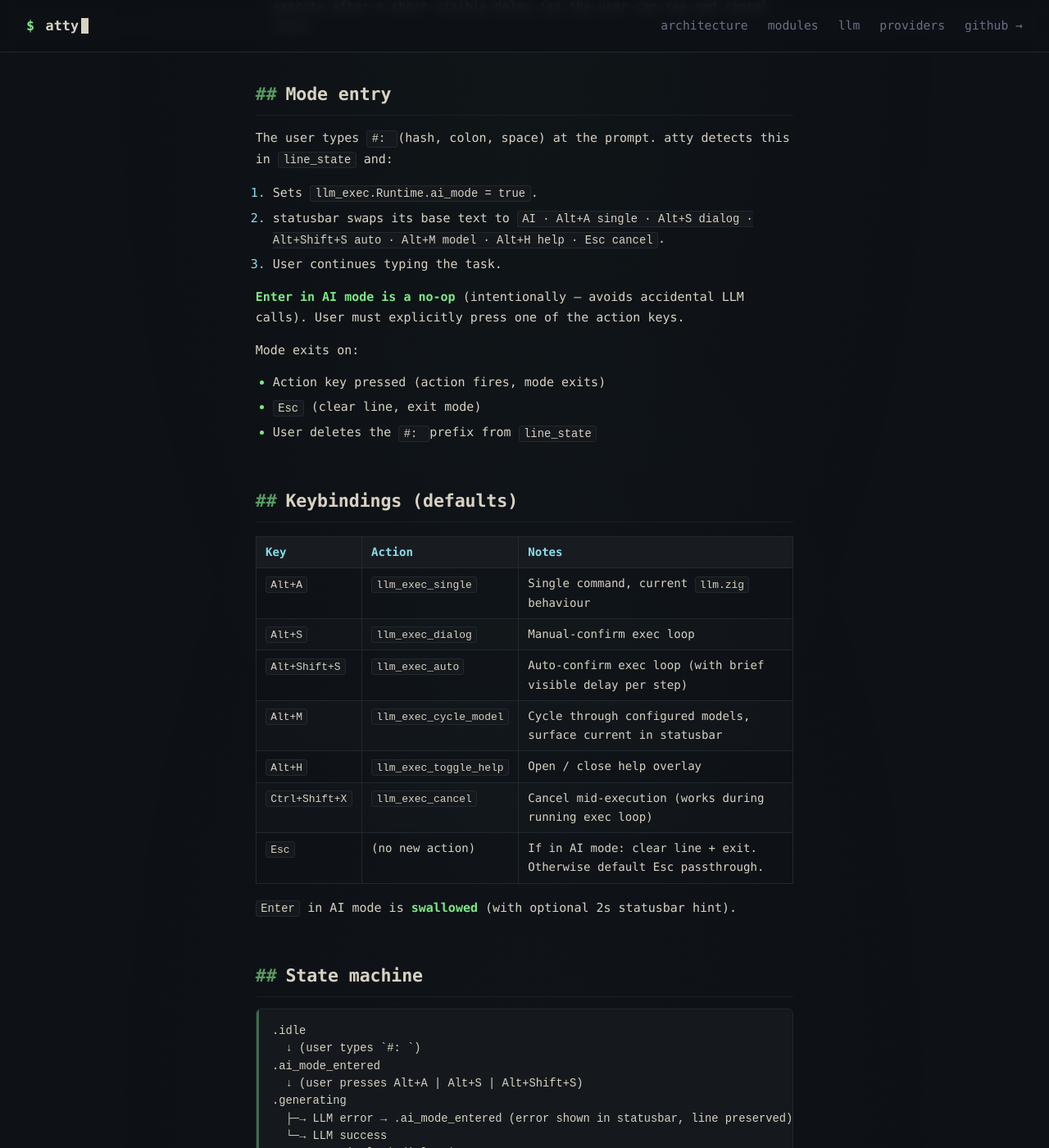
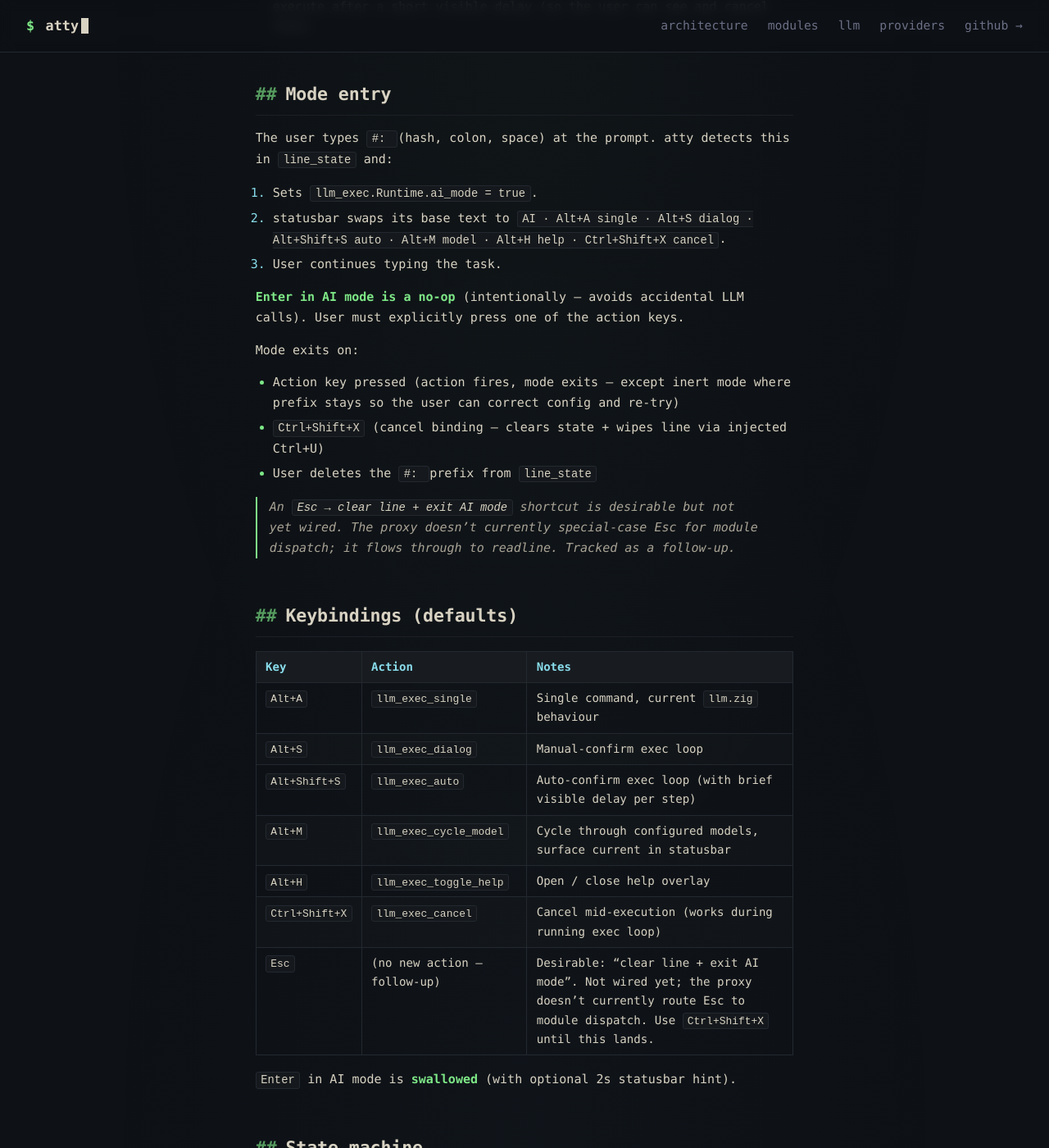
Before and after one commit to fentas/atty, a Jekyll site: the page built from docs/llm-exec-mode-design.md, in a window 1280 px wide and 1400 px high, scrolled down 648 px. Shown: the whole window at 82% size. Built offline with Jekyll 4.4.1, drawn with Linux system fonts in a browser that asks for light colours; our own code applies the rules of GitHub Pages for plain Markdown files.

Commit message:
fix(llm-exec): address copilot review round 4 — 2 fixes
1. `docs/llm-exec-mode-design.md` synced with shipped code.
   Pre-fix the doc advertised `Esc cancel` in the statusbar
   string (line 18) and listed `Esc` in the keybindings table
   (line 39), but the actual hint string says `Ctrl+Shift+X
   cancel` and no Esc handler is wired. Per the doc's own
   preamble ("anything that doesn't match the final code is
   wrong here, fix the doc"), reworded both:

   - Statusbar string now matches shipped: `Ctrl+Shift+X cancel`
   - Esc row in the keybindings table marked `(no new action —
     follow-up)` with explanation that the proxy doesn't yet
     route Esc to module dispatch; users use `Ctrl+Shift+X` for
     now
   - Added inline note ("Esc → clear line + exit AI mode is
     desirable but not yet wired") so the deferred state is
     explicit

2. `onAction` `llm_exec_single` inert-mode flicker fixed. Pre-
   fix the arm unconditionally set `rt.ai_mode_active = false`
   after calling `triggerSinglePrompt`, but inert mode (no
   `api_base` resolved) doesn't queue Ctrl+U — the typed `#: …`
   stays on the prompt. Next keystroke saw the prefix still on
   `line_state.current()` and flipped the flag back to true,
   producing a one-tick flicker in the statusbar hint.

   Fix: only clear `ai_mode_active` when the worker actually
   got the prompt (`rt.api_base.len != 0`). Inert mode now
   leaves the user IN AI mode so they can fix their config +
   re-try — the latched error notification points at the
   missing endpoint. Comment explains the choice inline.

Co-Authored-By: Claude Opus 4.7 (1M context) <noreply@anthropic.com>

```diff
--- a/docs/llm-exec-mode-design.md
+++ b/docs/llm-exec-mode-design.md
@@ -15,16 +15,18 @@ Three escalating LLM interaction modes triggered from inside an "AI mode" the us
 The user types `#: ` (hash, colon, space) at the prompt. atty detects this in `line_state` and:
 
 1. Sets `llm_exec.Runtime.ai_mode = true`.
-2. statusbar swaps its base text to `AI · Alt+A single · Alt+S dialog · Alt+Shift+S auto · Alt+M model · Alt+H help · Esc cancel`.
+2. statusbar swaps its base text to `AI · Alt+A single · Alt+S dialog · Alt+Shift+S auto · Alt+M model · Alt+H help · Ctrl+Shift+X cancel`.
 3. User continues typing the task.
 
 **Enter in AI mode is a no-op** (intentionally — avoids accidental LLM calls). User must explicitly press one of the action keys.
 
 Mode exits on:
 
-- Action key pressed (action fires, mode exits)
-- `Esc` (clear line, exit mode)
+- Action key pressed (action fires, mode exits — except inert mode where prefix stays so the user can correct config and re-try)
+- `Ctrl+Shift+X` (cancel binding — clears state + wipes line via injected Ctrl+U)
 - User deletes the `#: ` prefix from `line_state`
+
+> An `Esc → clear line + exit AI mode` shortcut is desirable but not yet wired. The proxy doesn't currently special-case Esc for module dispatch; it flows through to readline. Tracked as a follow-up.
 
 ## Keybindings (defaults)
 
@@ -36,7 +38,7 @@ Mode exits on:
 | `Alt+M` | `llm_exec_cycle_model` | Cycle through configured models, surface current in statusbar |
 | `Alt+H` | `llm_exec_toggle_help` | Open / close help overlay |
 | `Ctrl+Shift+X` | `llm_exec_cancel` | Cancel mid-execution (works during running exec loop) |
-| `Esc` | (no new action) | If in AI mode: clear line + exit. Otherwise default Esc passthrough. |
+| `Esc` | (no new action — follow-up) | Desirable: "clear line + exit AI mode". Not wired yet; the proxy doesn't currently route Esc to module dispatch. Use `Ctrl+Shift+X` until this lands. |
 
 `Enter` in AI mode is **swallowed** (with optional 2s statusbar hint).
 
```
Also changed, not shown: 1 other file.
